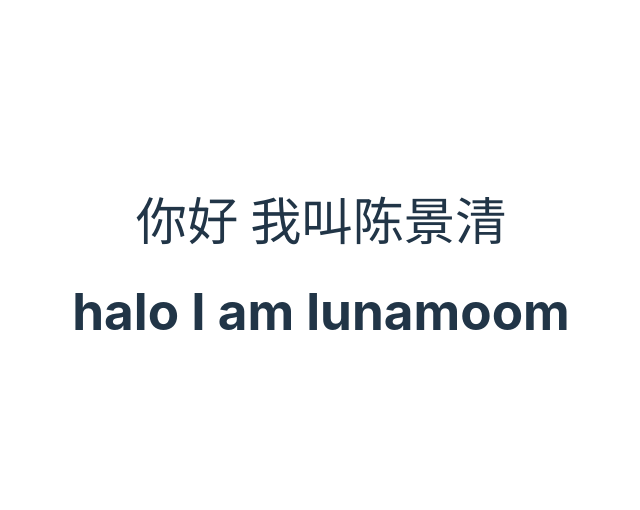
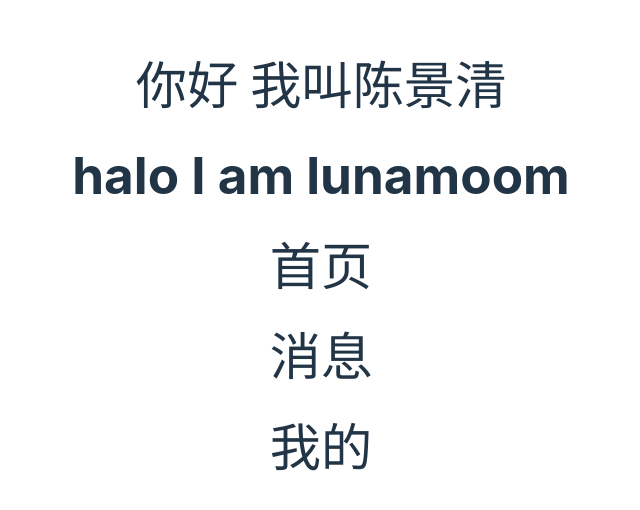
Before and after one commit to Aura-HY/Campus-Recruitment, a Vue app: page / in a window 1280 px wide. Shown: the part 134-644 px from the top of the page, without its empty margins (319-959 px from the left). Built offline with nearby package versions, Linux system fonts and the light colour scheme; a small style sheet from the web is missing; a web font is replaced by a local one.

Commit message:
引入导航

```diff
--- a/src/App.vue
+++ b/src/App.vue
@@ -2,7 +2,7 @@
   <h1>你好 我叫陈景清</h1>
   <h1>halo I am lunamoom</h1>
   <icon type="massenge" extraclass="icon"/>
-
+  <navigationRoutesVue></navigationRoutesVue>
 
 
 
@@ -13,10 +13,12 @@
 
 <script>
 import icon from './components/icon.vue';
+import navigationRoutesVue from './components/navigationRoutes.vue';
 export default {
 
     components: {
-        icon
+        icon,
+        navigationRoutesVue
     }
 }
 </script>
```
